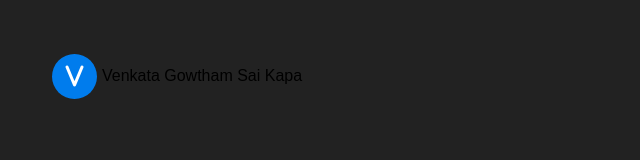
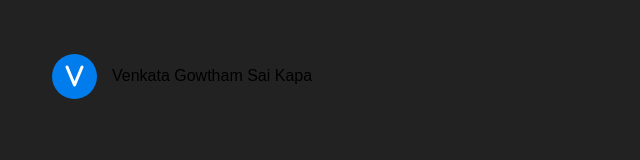
Before and after one commit to GowthamKapa/Portfolio, a plain HTML site: page index.html in a window 1280 px wide. Shown: the full height of the page, 0-640 px from the left. Drawn offline with Linux system fonts and the light colour scheme.

Commit message:
style.css updated

```diff
--- a/style.css
+++ b/style.css
@@ -46,5 +46,6 @@ header{
     text-align: center;
 }
 .logo .logo-text{
-
+    padding: 10px;
+    margin-right: 5px;
 }
```
